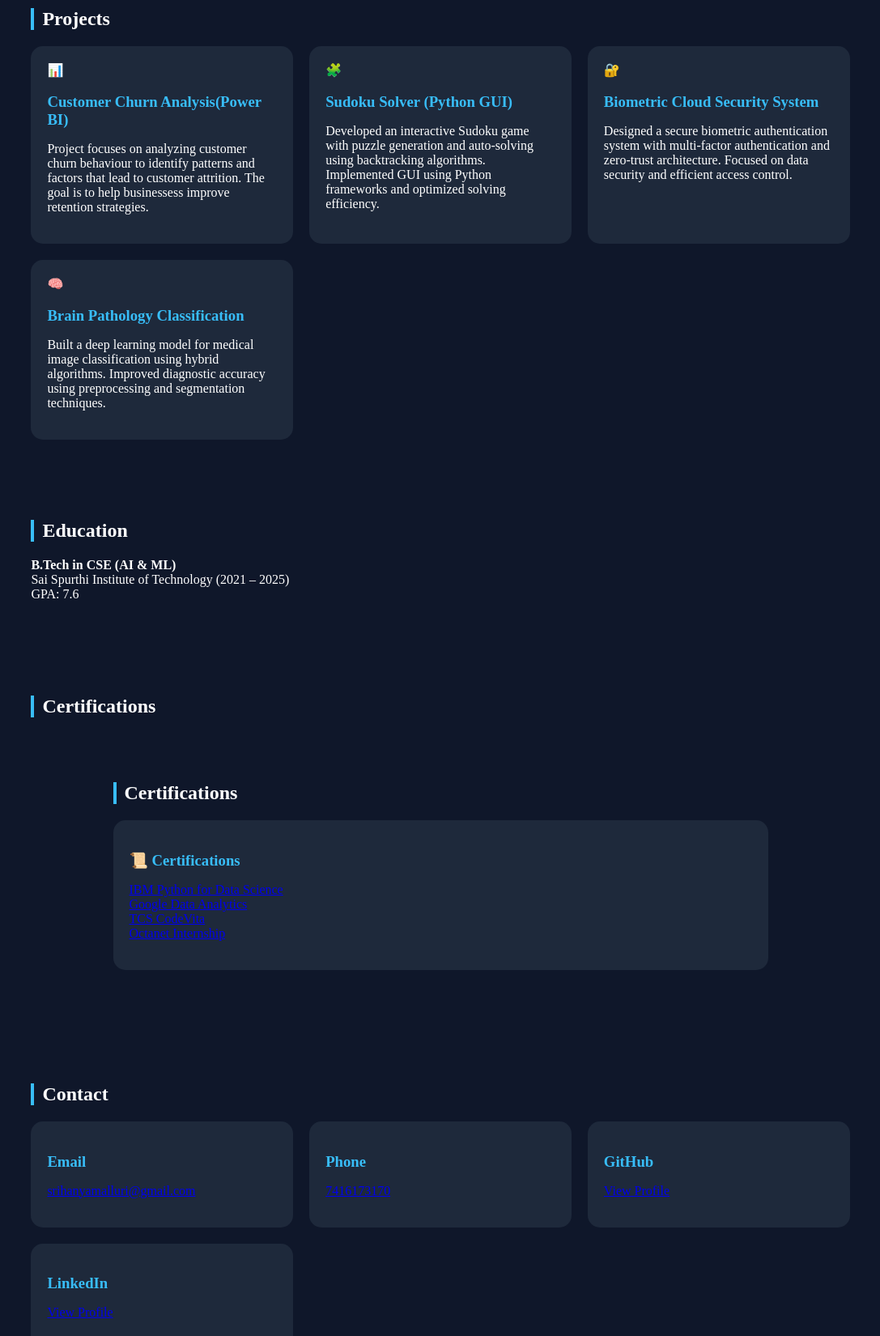
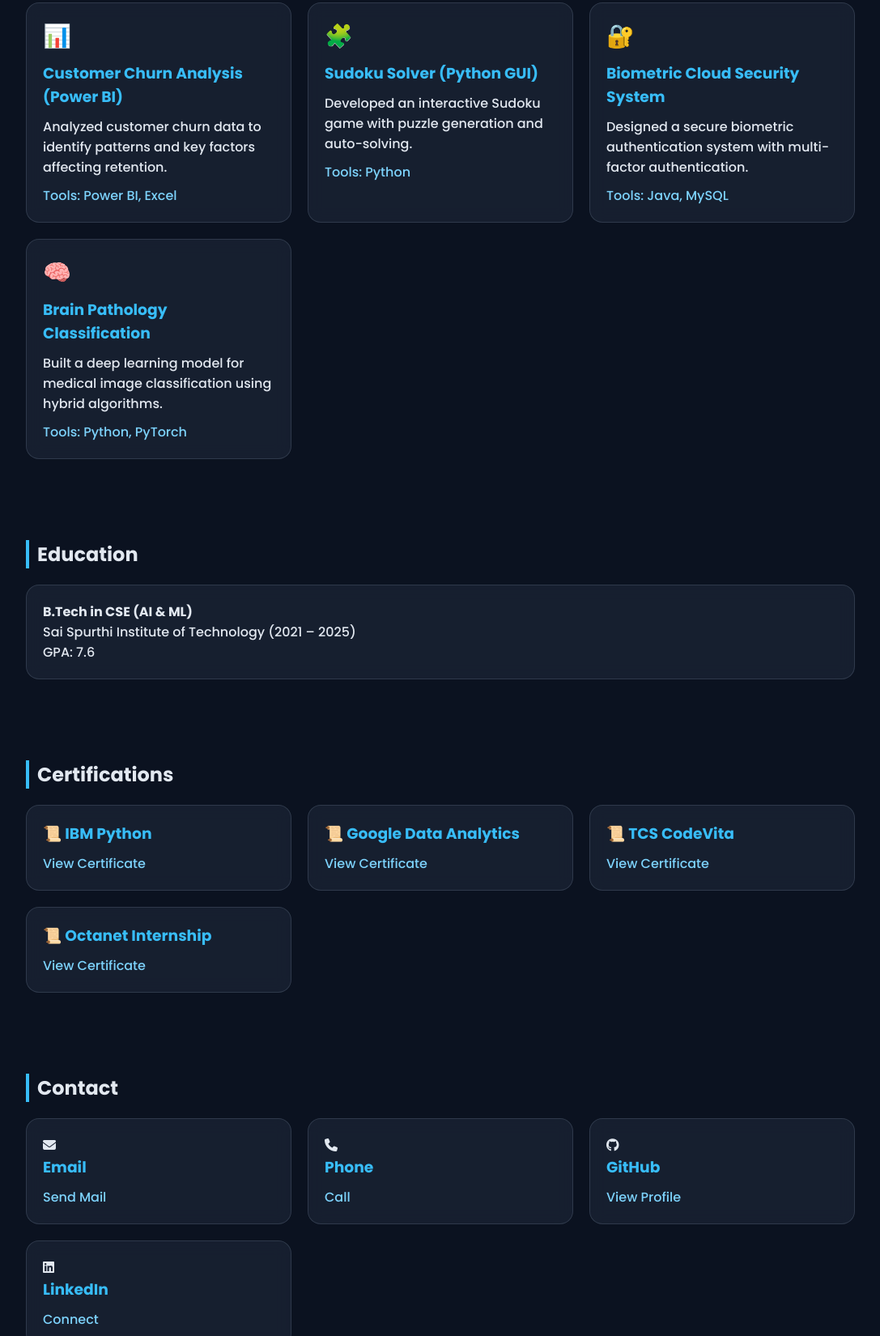
Before and after one commit to GayathriMalluri/GayathriMalluri-Portfolio, a plain HTML site: page index.html in a window 1280 px wide. Shown: the part 918-2568 px from the top of the page at 81% size, without its empty margins (96-1183 px from the left). Drawn offline with Linux system fonts and the light colour scheme.

Commit message:
Update index.html

```diff
--- a/index.html
+++ b/index.html
@@ -2,11 +2,14 @@
 <html lang="en">
 <head>
 <meta charset="UTF-8">
-   <meta name="viewport" content="with-device-width.initial-scale=1.0">
+<meta name="viewport" content="width=device-width, initial-scale=1.0">
 <title>Gayathri Malluri</title>
-  <link href="https://fonts.googleapis.com/css2?family=Poppins:wght@300:500:700&display=swap" rel="stylesheet">
+
+<link href="https://fonts.googleapis.com/css2?family=Poppins:wght@300;500;700&display=swap" rel="stylesheet">
+<link rel="stylesheet" href="https://cdnjs.cloudflare.com/ajax/libs/font-awesome/6.5.0/css/all.min.css">
+
 <style>
-    {
+* {
     margin: 0;
     padding: 0;
     box-sizing: border-box;
@@ -14,8 +17,8 @@
 }
 
 body {
-    background: #0f172a;
-    color: white;
+    background: #0b1220;
+    color: #e2e8f0;
 }
 
 header {
@@ -32,7 +35,7 @@ header p {
 }
 
 section {
-    padding: 40px 10%;
+    padding: 50px 10%;
 }
 
 h2 {
@@ -48,14 +51,17 @@ h2 {
 }
 
 .card {
-    background: #1e293b;
+    background: rgba(30, 41, 59, 0.6);
+    backdrop-filter: blur(10px);
     padding: 20px;
-    border-radius: 15px;
+    border-radius: 16px;
+    border: 1px solid rgba(148, 163, 184, 0.2);
     transition: 0.3s;
 }
+
 .card:hover {
-    transform: translateY(-5px);
-    background: #334155;
+    transform: translateY(-6px);
+    border-color: #38bdf8;
 }
 
 .skills span {
@@ -68,23 +74,35 @@ h2 {
     font-size: 14px;
 }
 
+.icon {
+    font-size: 28px;
+    margin-bottom: 10px;
+}
+
+.card h3 {
+    color: #38bdf8;
+    margin-bottom: 10px;
+}
+
+.tools {
+    margin-top: 10px;
+    color: #7dd3fc;
+    font-weight: 500;
+}
+
+a {
+    color: #7dd3fc;
+    text-decoration: none;
+}
+
+a:hover {
+    color: #38bdf8;
+}
+
 footer {
     text-align: center;
     padding: 20px;
     color: #94a3b8;
-}
-.icon{
-  font-size:30px:
-    margin-bottom:10px;
-}
-.card h3{
-  color:#38bdf8;
-  margin-bottom:10px;
-}
-.tools{
-  margin-top:10px;
-  color:#38bdf8;
-  font-weught:500;
 }
 </style>
 </head>
@@ -98,8 +116,10 @@ footer {
 
 <section>
 <h2>About Me</h2>
-<p>Data analyst and Software Developer specializing in Python,SQL,and AI/ML. Experienced in building data-driven applications. Iteractive tools and Machine Learning models to solve real-world problems.
-
+<p>
+Data Analyst and Software Developer specializing in Python, SQL, and AI/ML.
+Experienced in building data-driven applications and machine learning solutions
+to solve real-world problems.
 </p>
 </section>
 
@@ -111,6 +131,7 @@ footer {
     <span>Excel</span>
     <span>Power BI</span>
 </div>
+
 <h2>Libraries</h2>
 <div class="skills">
     <span>NumPy</span>
@@ -118,6 +139,7 @@ footer {
     <span>Matplotlib</span>
     <span>Seaborn</span>
 </div>
+
 <h2>Cloud</h2>
 <div class="skills">
     <span>AWS</span>
@@ -126,31 +148,34 @@ footer {
 
 <section>
 <h2>Projects</h2>
+
 <div class="cards">
+
 <div class="card">
     <div class="icon">📊</div>
-<h3>Customer Churn Analysis(Power BI)</h3>
+    <h3>Customer Churn Analysis (Power BI)</h3>
     <p>
-Project focuses on analyzing customer churn behaviour to identify patterns and factors that lead to customer attrition.
-The goal is to help businessess improve retention strategies.
+    Analyzed customer churn data to identify patterns and key factors affecting retention.
     </p>
+    <p class="tools">Tools: Power BI, Excel</p>
 </div>
+
 <div class="card">
     <div class="icon">🧩</div>
     <h3>Sudoku Solver (Python GUI)</h3>
     <p>
-Developed an interactive Sudoku game with puzzle generation and auto-solving using backtracking algorithms.
-Implemented GUI using Python frameworks and optimized solving efficiency.
+    Developed an interactive Sudoku game with puzzle generation and auto-solving.
     </p>
+    <p class="tools">Tools: Python</p>
 </div>
 
 <div class="card">
     <div class="icon">🔐</div>
     <h3>Biometric Cloud Security System</h3>
     <p>
-Designed a secure biometric authentication system with multi-factor authentication and zero-trust architecture.
-Focused on data security and efficient access control.
+    Designed a secure biometric authentication system with multi-factor authentication.
     </p>
+    <p class="tools">Tools: Java, MySQL</p>
 </div>
 
 <div class="card">
@@ -158,8 +183,8 @@ Focused on data security and efficient access control.
     <h3>Brain Pathology Classification</h3>
     <p>
     Built a deep learning model for medical image classification using hybrid algorithms.
-Improved diagnostic accuracy using preprocessing and segmentation techniques.
     </p>
+    <p class="tools">Tools: Python, PyTorch</p>
 </div>
 
 </div>
@@ -167,83 +192,79 @@ Improved diagnostic accuracy using preprocessing and segmentation techniques.
 
 <section>
 <h2>Education</h2>
-<p><b>B.Tech in CSE (AI & ML)</b><br>
+<div class="card">
+<p>
+<b>B.Tech in CSE (AI & ML)</b><br>
 Sai Spurthi Institute of Technology (2021 – 2025)<br>
-GPA: 7.6</p>
+GPA: 7.6
+</p>
+</div>
 </section>
 
-<section>
-<h2>Certifications</h2>
 <section>
 <h2>Certifications</h2>
 
 <div class="cards">
 
 <div class="card">
-        <h3>📜 Certifications</h3>
+<h3>📜 IBM Python</h3>
+<a href="https://drive.google.com/file/d/1ri4oDunZ8N2m5yaVUhllJcV23IwKYqH7/view" target="_blank">View Certificate</a>
+</div>
 
-        <p>
-            <a href="https://drive.google.com/file/d/1ri4oDunZ8N2m5yaVUhllJcV23IwKYqH7/view?usp=drive_link" target="_blank">IBM Python for Data Science</a><br>
-            <a href="https://drive.google.com/file/d/1WET7Ns7UvIrvh7L58MP02iiu9X4eazqu/view?usp=drive_link" target="_blank">Google Data Analytics</a><br>
-            <a href="https://drive.google.com/file/d/1MEAP0cXAOVTAV6ixBdV5-Y68O36M1WW0/view?usp=drive_link" target="_blank">TCS CodeVita</a><br>
-            <a href="https://drive.google.com/file/d/1quYqnWuvqWquTsqQW0bNUnx1SqRcxUJ7/view?usp=drive_link" target="_blank">Octanet Internship</a>
-        </p>
+<div class="card">
+<h3>📜 Google Data Analytics</h3>
+<a href="https://drive.google.com/file/d/1WET7Ns7UvIrvh7L58MP02iiu9X4eazqu/view" target="_blank">View Certificate</a>
+</div>
 
+<div class="card">
+<h3>📜 TCS CodeVita</h3>
+<a href="https://drive.google.com/file/d/1MEAP0cXAOVTAV6ixBdV5-Y68O36M1WW0/view" target="_blank">View Certificate</a>
+</div>
+
+<div class="card">
+<h3>📜 Octanet Internship</h3>
+<a href="https://drive.google.com/file/d/1quYqnWuvqWquTsqQW0bNUnx1SqRcxUJ7/view" target="_blank">View Certificate</a>
+</div>
+
+</div>
+</section>
+
+<section>
+<h2>Contact</h2>
+
+<div class="cards">
+
+<div class="card">
+<i class="fas fa-envelope"></i>
+<h3>Email</h3>
+<a href="mailto:srihanyamalluri@gmail.com">Send Mail</a>
+</div>
+
+<div class="card">
+<i class="fas fa-phone"></i>
+<h3>Phone</h3>
+<a href="tel:7416173170">Call</a>
+</div>
+
+<div class="card">
+<i class="fab fa-github"></i>
+<h3>GitHub</h3>
+<a href="https://github.com/GayathriMalluri" target="_blank">View Profile</a>
+</div>
+
+<div class="card">
+<i class="fab fa-linkedin"></i>
+<h3>LinkedIn</h3>
+<a href="https://linkedin.com/in/gayathri-malluri-69772525b" target="_blank">Connect</a>
 </div>
 
 </div>
 
-</section>
-</section>
-
-<section>
-<h2>Contact</h2>
-  <div class="cards">
-    <div class="card contact-card">
-        <i class="fas fa-envelope"></i>
-        <h3>Email</h3>
-        <p>
-            <a href="mailto:srihanyamalluri@gmail.com">
-                srihanyamalluri@gmail.com
-            </a>
-        </p>
-    </div>
-
-    <div class="card contact-card">
-        <i class="fas fa-phone"></i>
-        <h3>Phone</h3>
-        <p>
-            <a href="tel:7416173170">
-                7416173170
-            </a>
-        </p>
-    </div>
-
-    <div class="card contact-card">
-        <i class="fab fa-github"></i>
-        <h3>GitHub</h3>
-        <p>
-            <a href="https://github.com/GayathriMalluri" target="_blank">
-                View Profile
-            </a>
-        </p>
-    </div>
-
-    <div class="card contact-card">
-        <i class="fab fa-linkedin"></i>
-        <h3>LinkedIn</h3>
-        <p>
-            <a href="https://linkedin.com/in/gayathri-malluri-69772525b" target="_blank">
-                View Profile
-            </a>
-        </p>
-    </div>
-  </div>
 </section>
 
 <footer>
 <p>© 2026 Srihanya Malluri</p>
 </footer>
 
-
+</body>
 </html>
```
Lines whose indentation alone changed are shown as unchanged.
